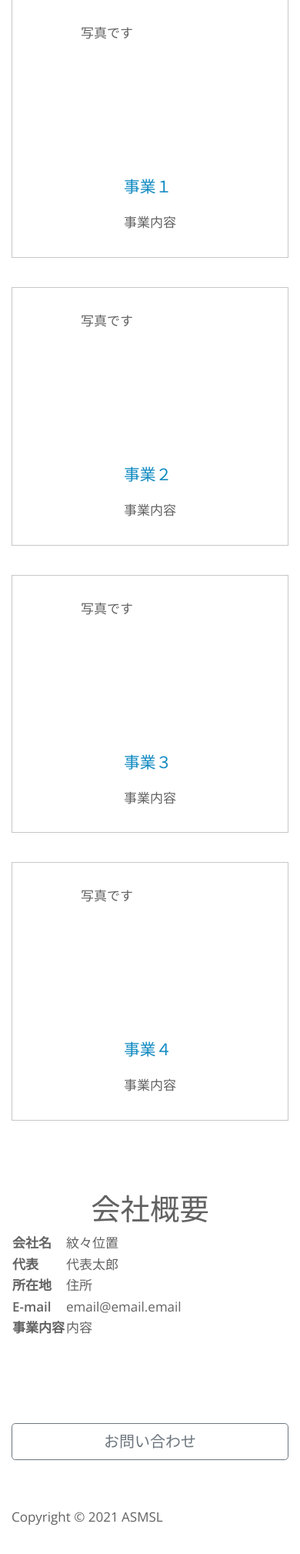
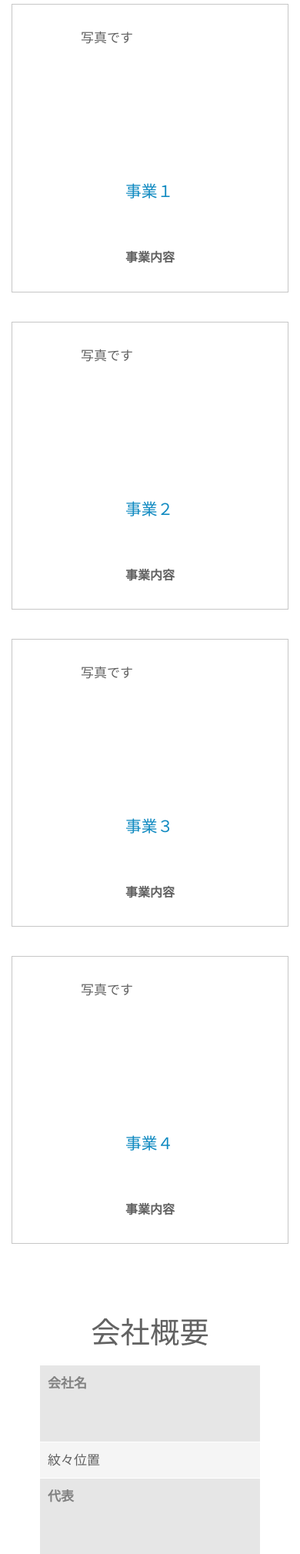
Before and after one commit to songeido/coporate, a Django app: page / in a window 390 px wide. Shown: the part 1460-3479 px from the top of the page at 77% size. Before the commit the page ends 3441 px from the top, so only its background shows below. Run offline with Django 3.2, Linux system fonts and the light colour scheme; some libraries are stand-ins or nearby versions.

Commit message:
mycssの追加

```diff
--- /dev/null
+++ b/static/css/mystyle.css
@@ -0,0 +1,40 @@
+
+p {
+  font-size: 16px;
+  font-weight: bold;
+  text-align: center;
+  margin: 60px auto 40px;
+}
+table {
+  margin: 20px auto;
+}
+.tbl-r02 th {
+  background: rgb(230, 230, 230);
+  border: solid 1px white;
+  color: rgba(61, 61, 61, 0.596);
+  padding: 10px;
+  width: 200px;
+  height: 100px;
+}
+.tbl-r02 td {
+background: rgb(245, 245, 245);
+border: solid 1px white;
+padding: 10px;
+width: 500px;
+}
+
+@media screen and (max-width: 640px) {
+  .last td:last-child {
+    border-bottom: solid 1px white;
+    width: 100%;
+  }
+  .tbl-r02 {
+    width: 80%;
+  }
+  .tbl-r02 th,
+  .tbl-r02 td {
+    border-bottom: none;
+    display: block;
+    width: 100%;
+  }
+}
--- a/templates/top.html
+++ b/templates/top.html
@@ -16,7 +16,7 @@
     <link rel="stylesheet" href="{% static 'css/bootstrap.min.css' %}" />
     <!-- https://getbootstrap.com/ -->
     <link rel="stylesheet" href="{% static 'css/tooplate-style.css' %}" />
-    <link rel="stylesheet" href="{% static 'css/style.css' %}" />
+    <link rel="stylesheet" href="{% static 'css/mystyle.css' %}" />
     <!--
 Tooplate 2111 Pro Line
 http://www.tooplate.com/view/2111-pro-line
```
Also changed, not shown: 1 other file.
